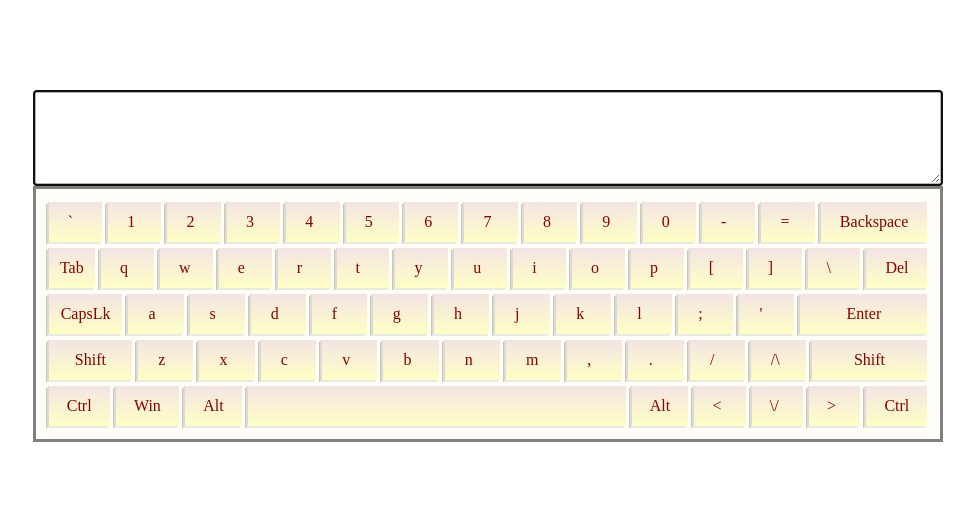
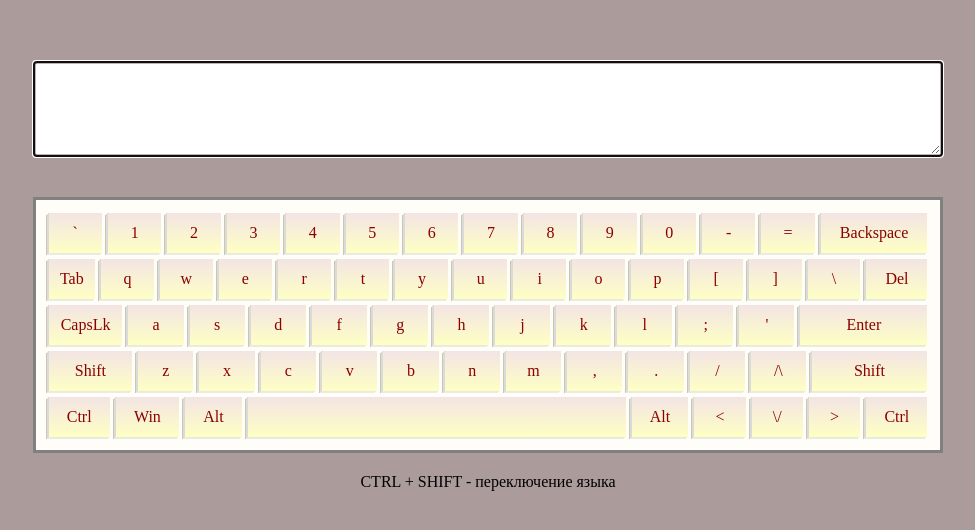
Before and after one commit to qWaZaR21/virtual-keyboard, a plain HTML site: page index.html in a window 1280 px wide. Shown: the part 142-672 px from the top of the page, without its empty margins (152-1127 px from the left). Drawn offline with Linux system fonts and the light colour scheme.

Commit message:
feat: add change lang message and css style on page

```diff
--- a/script.js
+++ b/script.js
@@ -383,6 +383,12 @@ const createDomTree = () => {
   }
 
   BODY.append(keyboard);
+
+  const message = document.createElement('div');
+  message.id = 'message';
+  message.innerText = 'CTRL + SHIFT - переключение языка';
+
+  BODY.append(message);
 };
 
 const clearKeyboardRow = () => {
--- a/style.css
+++ b/style.css
@@ -4,6 +4,7 @@ body {
     align-items: center;
     justify-content: center;
     height: 100vh;
+    background: #ab9b9b;
 }
 
 #display {
@@ -11,6 +12,7 @@ body {
     min-height: 70px;
     border: solid 3px #c3afaf;
     padding: 10px;
+    margin: 20px;
 }
 
 #keyboard {
@@ -19,6 +21,7 @@ body {
     border: solid 3px gray;
     padding: 10px;
     background-color: #fffdf7;
+    margin: 20px;
 }
 
 #row_1 {
@@ -64,11 +67,15 @@ body {
 .additional-char {
     color: darkred;;
     min-width: 15px;
+    display: flex;
+    justify-content: center;
 }
 
 .main-char {
     color: darkred;
     min-width: 15px;
+    display: flex;
+    justify-content: center;
 }
 
 .hidden {
```
